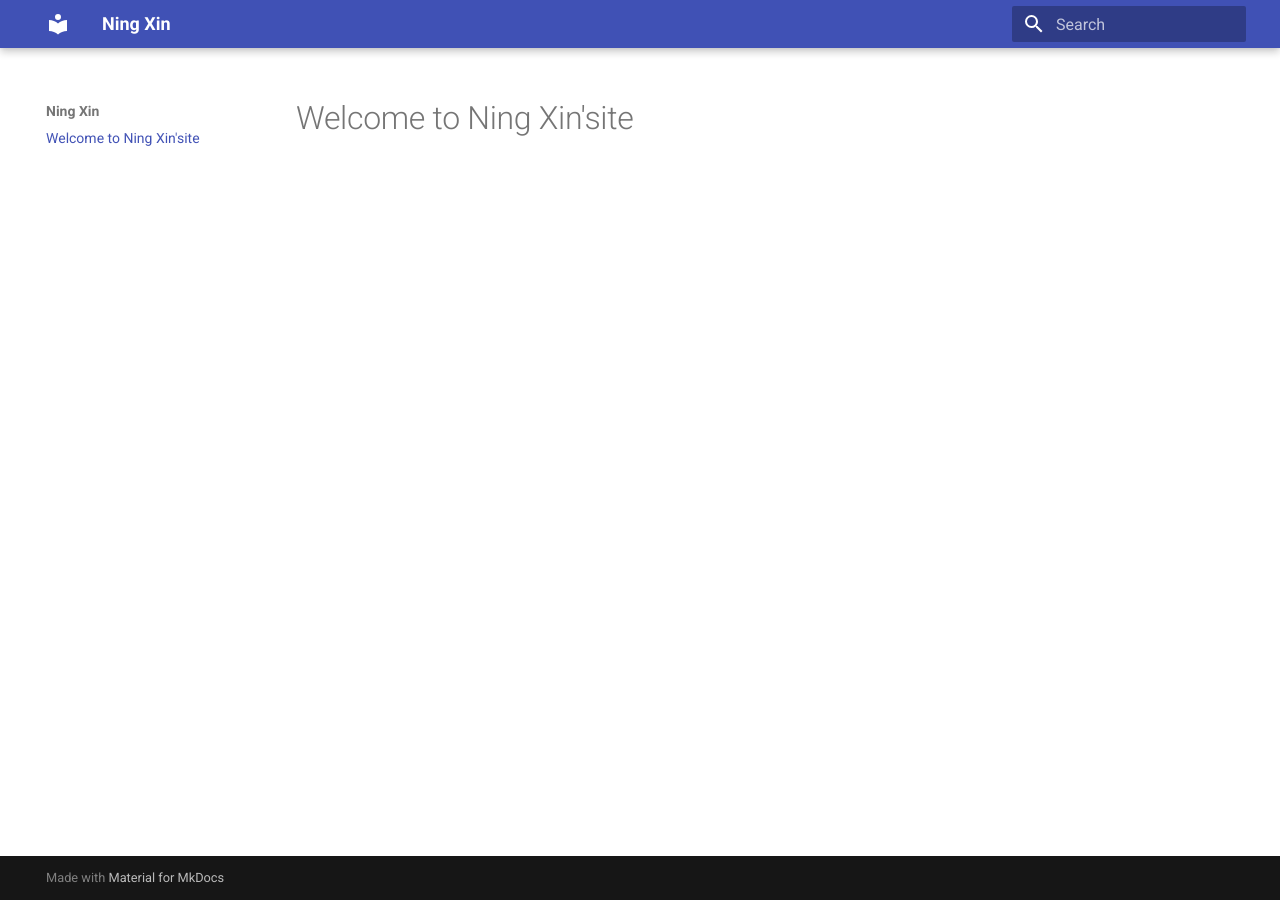
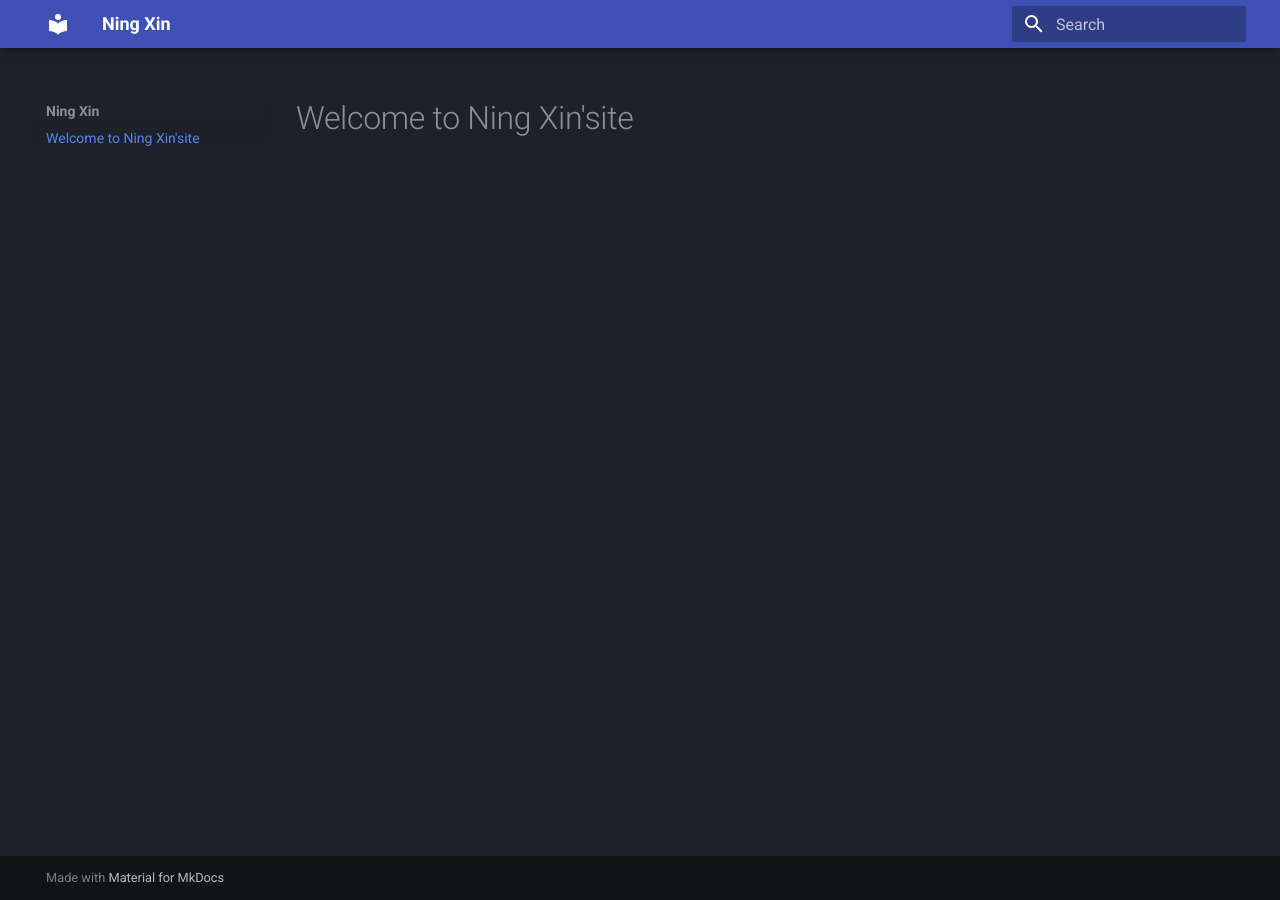
Before and after one commit to NingXinGitPy/Ning-Xin-Website, an MkDocs documentation site: the page built from docs/index.md, in a window 1280 px wide. Built offline with MkDocs 1.6.1 and Material for MkDocs 9.7.7, drawn with Linux system fonts in a browser that asks for light colours.

Commit message:
Update mkdocs.yml

```diff
--- a/mkdocs.yml
+++ b/mkdocs.yml
@@ -3,6 +3,11 @@ site_name: Ning Xin
 # 设计主题
 theme:
   name: material
+  palette:
+      scheme: slate
+  font:
+      text: Roboto
+      code: Roboto Mono
 markdown_extensions:
   - pymdownx.arithmatex:
       generic: true
```
